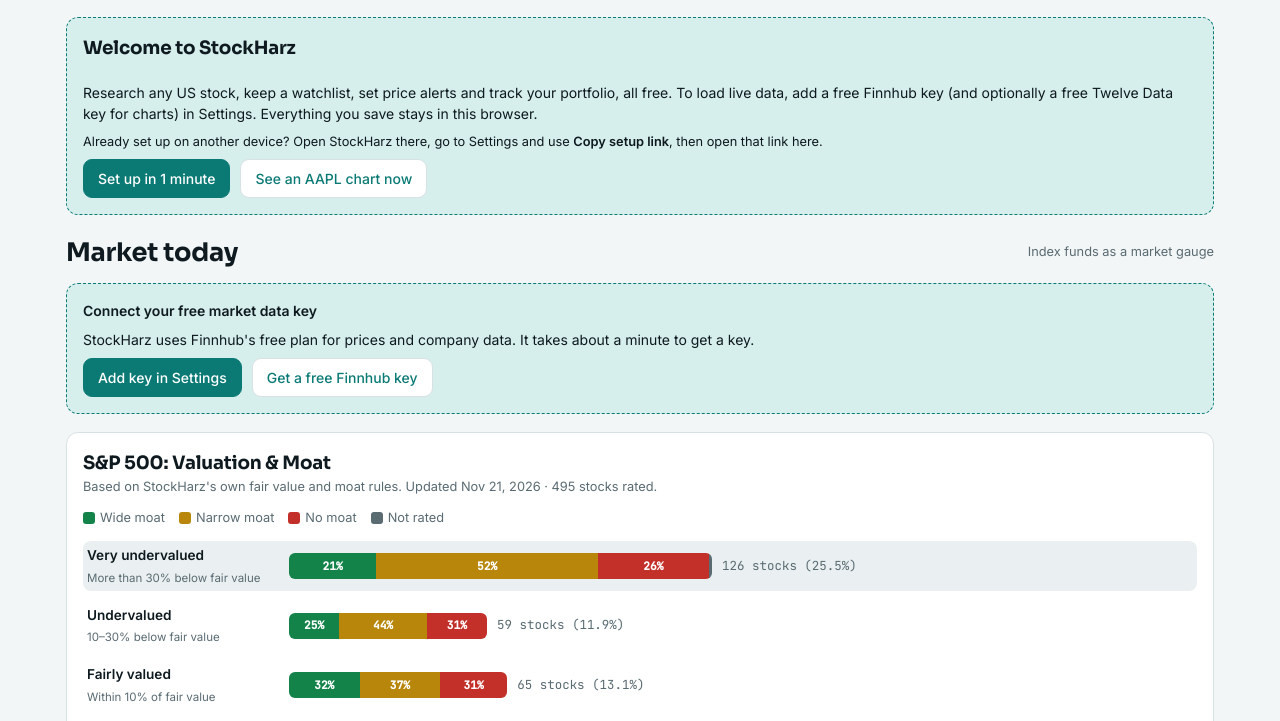
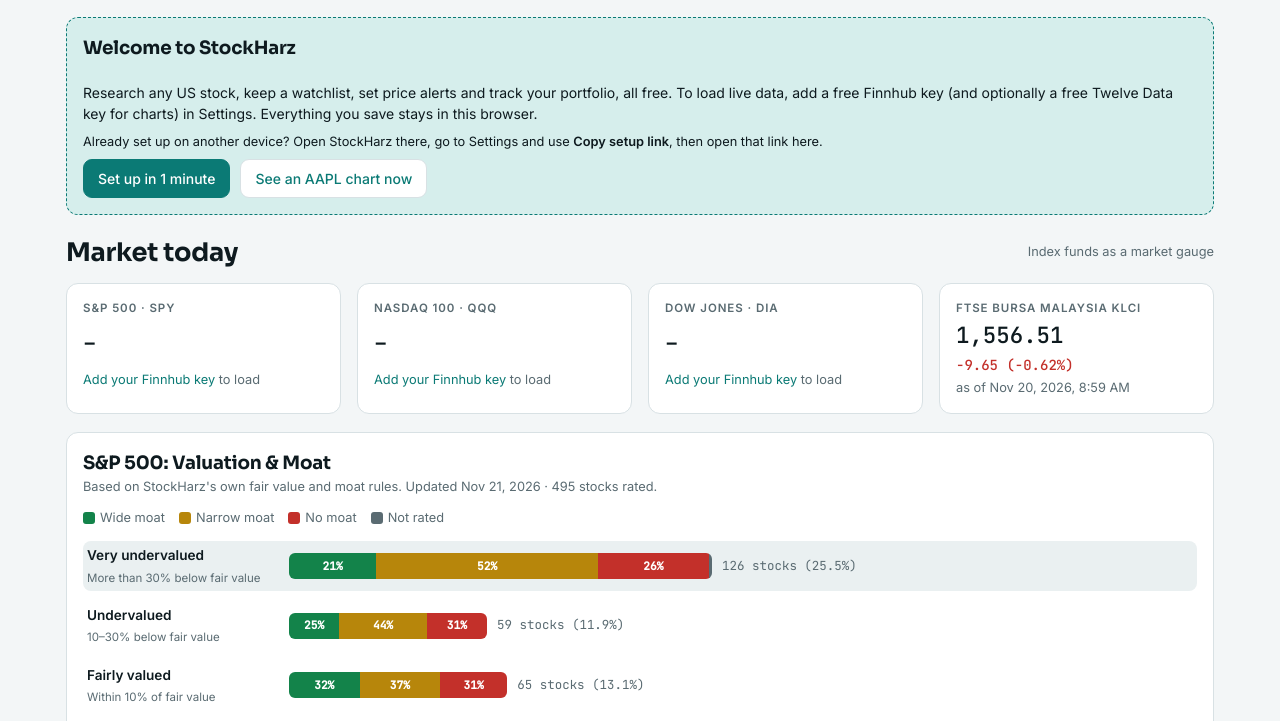
Before and after one commit to zulhafizie88/StockHarz, a plain HTML site: page index.html in a window 1280 px wide. Shown: the part 67-788 px from the top of the page. Drawn offline with nearby package versions, Linux system fonts and the light colour scheme.

Commit message:
Home: show KLCI even before a Finnhub key is added
Co-Authored-By: Claude Opus 5.5 <noreply@anthropic.com>
Claude-Session: https://claude.ai/code/session_01773nUNUazdA51T5U7GtHhT

```diff
--- a/index.html
+++ b/index.html
@@ -764,10 +764,11 @@ function pageHome() {
   renderSp500($('#sp500'));
   const IDX = [['SPY', 'S&P 500'], ['QQQ', 'Nasdaq 100'], ['DIA', 'Dow Jones']];
   load($('#mkt'), async el => {
-    const [qs, kl] = await Promise.all([Promise.all(IDX.map(([s]) => D.quote(s))), fetch('data/klci.json', { cache: 'no-cache' }).then(r => r.ok ? r.json() : null).catch(() => null)]);
+    let usErr = null;
+    const [qs, kl] = await Promise.all([Promise.all(IDX.map(([s]) => D.quote(s))).catch(e => { usErr = e; return null; }), fetch('data/klci.json', { cache: 'no-cache' }).then(r => r.ok ? r.json() : null).catch(() => null)]);
     const klOk = kl && isNum(kl.price);
     const klChg = klOk && isNum(kl.prevClose) ? kl.price - kl.prevClose : null;
-    el.innerHTML = IDX.map(([s, n], i) => `<a class="card kpi" href="#stock/${s}/overview" style="color:inherit;text-decoration:none"><span class="eyebrow">${n} · ${s}</span><span class="v">${fmt.money(qs[i].c)}</span>${chg(qs[i].d, qs[i].dp)}</a>`).join('')
+    el.innerHTML = IDX.map(([s, n], i) => qs ? `<a class="card kpi" href="#stock/${s}/overview" style="color:inherit;text-decoration:none"><span class="eyebrow">${n} · ${s}</span><span class="v">${fmt.money(qs[i].c)}</span>${chg(qs[i].d, qs[i].dp)}</a>` : `<div class="card kpi"><span class="eyebrow">${n} · ${s}</span><span class="v">–</span><span class="small muted">${usErr && usErr.code === 'nokey' ? '<a href="#settings">Add your Finnhub key</a> to load' : esc(usErr ? usErr.message : '')}</span></div>`).join('')
       + `<div class="card kpi" title="FTSE Bursa Malaysia KLCI, in index points. Updated about every 30 minutes during Bursa trading hours."><span class="eyebrow">FTSE Bursa Malaysia KLCI</span><span class="v">${klOk ? fmt.n(kl.price) : '–'}</span>${klOk ? `${chg(klChg, klChg != null ? klChg / kl.prevClose * 100 : null)}<span class="small muted">${kl.time ? 'as of ' + new Date(kl.time * 1000).toLocaleString([], { dateStyle: 'medium', timeStyle: 'short' }) : ''}</span>` : '<span class="small muted">Not loaded yet</span>'}</div>`;
   }, 80);
   load($('#hw'), async el => { el.innerHTML = await watchTable(state.watchlist.slice(0, 8), true); bindRows(el); });
```
